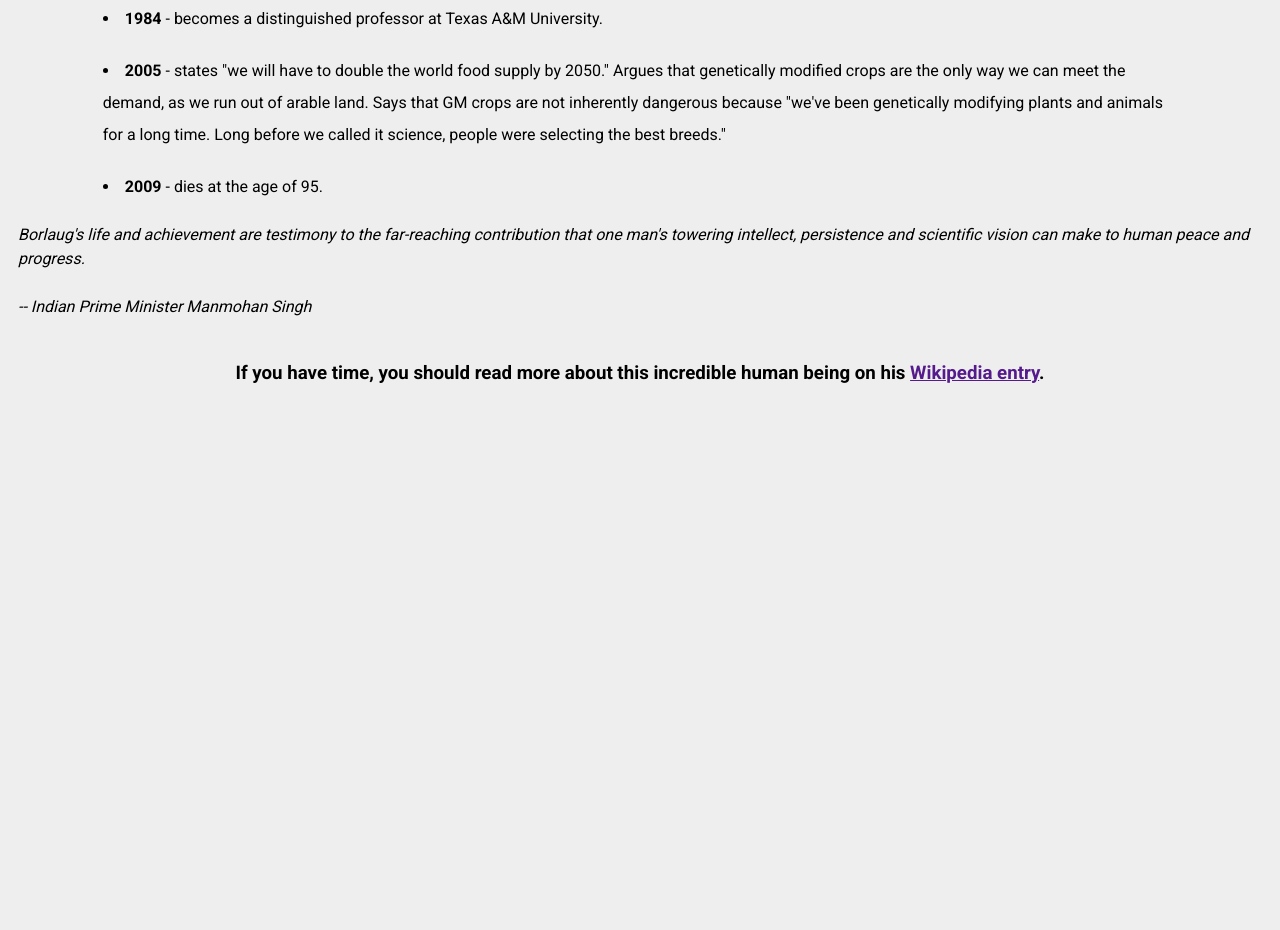
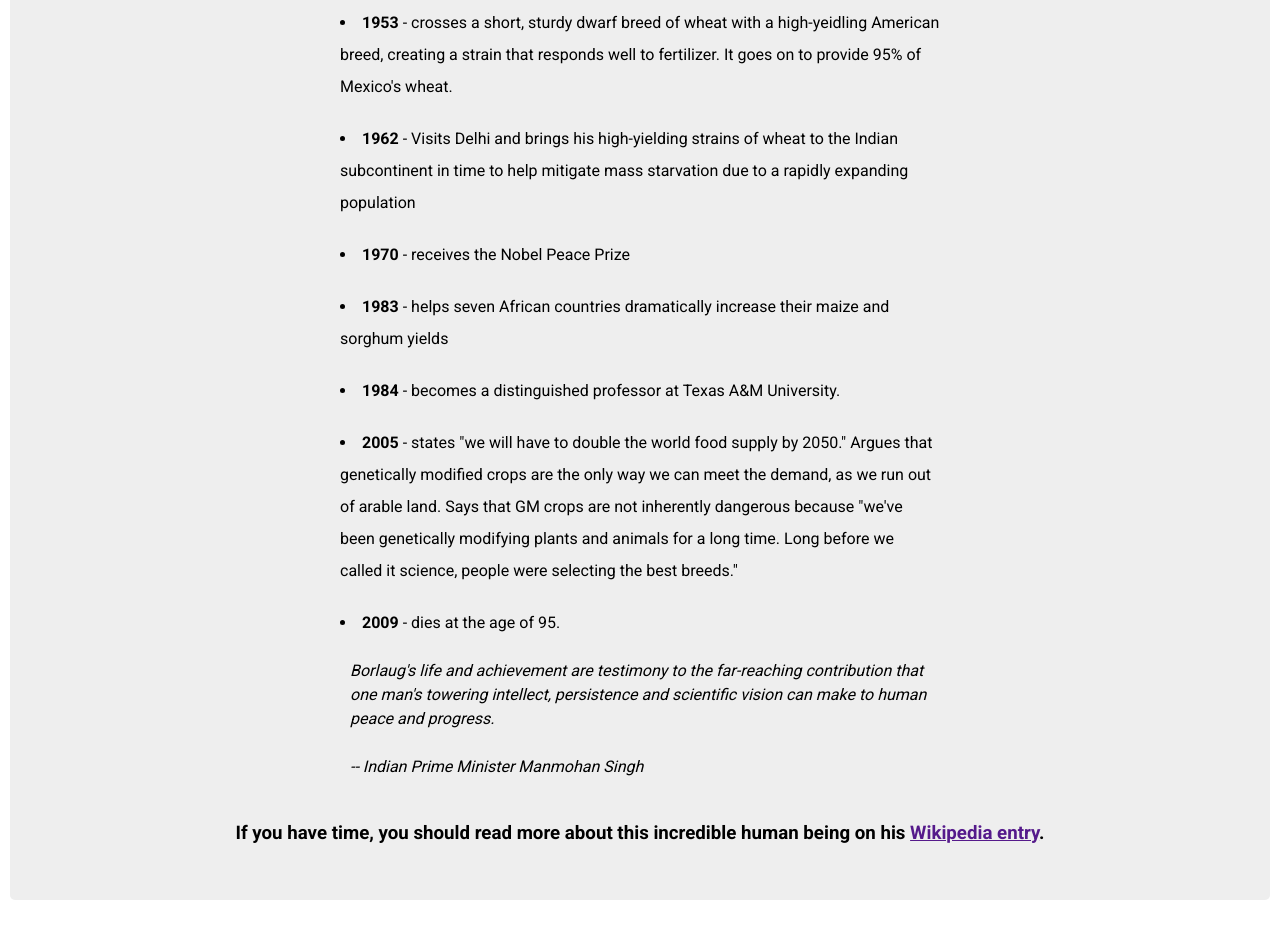
Before and after one commit to MarieAntonetteBacay/tribute-page-freecodecamp, a plain HTML site: page index.html in a window 1280 px wide. Shown: the part 1844-2774 px from the top of the page. Before the commit the page ends 2271 px from the top, so only its background shows below. Drawn offline with Linux system fonts and the light colour scheme.

Commit message:
added variables and media queries for responsiveness

```diff
--- a/index.html
+++ b/index.html
@@ -81,7 +81,7 @@
         Borlaug's life and achievement are testimony to the far-reaching contribution that one man's towering intellect, persistence and scientific vision can make to human peace and progress.
         <cite>-- Indian Prime Minister Manmohan Singh</cite>
     </blockquote>
-    <section class="container">
+    <section class="container center">
         <p>If you have time, you should read more about this incredible human being on his <a href="">Wikipedia entry</a>.</p>
     </section>
 </body>
--- a/style.css
+++ b/style.css
@@ -1,5 +1,11 @@
 *, *::before, *::after {
     box-sizing: border-box;
+}
+
+:root {
+    --font-size-1: 3.2rem;
+    --font-size-2: 1.872rem;
+    --font-size-3: 1.6rem;
 }
 
 html {
@@ -8,24 +14,28 @@ html {
 
 body {
     font-family: 'Roboto', sans-serif;
-    font-size: 1.6rem;
+    font-size: var(--font-size-3);
     background-color: #EEE;
 }
 
 img {
     max-width: 100%;
-    margin-bottom: 2rem;
+    margin: 2rem auto;
 }
 
 h1 {
-    font-size: 3.2rem;
+    font-size: var(--font-size-1);
     font-weight: 800;
     margin-bottom: 1.5rem;
 }
 
 h2 {
-    font-size: 1.872rem;
+    font-size: var(--font-size-2);
     margin: 5rem 0;
+}
+
+h2,
+blockquote {
     line-height: 1.5em;
 }
 
@@ -42,36 +52,38 @@ header {
 }
 
 figure {
-    margin: 2rem 0;
-    padding: 1.5rem;
+    margin: 2rem auto;
+    padding: 5%;
     background-color: #FFF;
 }
 
 .container {
-    display: block;
     margin: 0 auto;
     width: 85%;
 }
 
 ul {
-    margin: 0;
+    display: block;
     padding: 0;
     list-style-position: inside;
+    margin: 0 auto;
+    max-width: 600px;
 }
+
 
 li {
     margin: 1.25em 0;
     line-height: 2em;
 }
 
-.year {
+.year,
+section:last-of-type {
     font-weight: bold;
 }
 
 blockquote {
     margin: 0 0 0 10px;
     font-style: oblique;
-    line-height: 1.5em;
 }
 cite {
     margin-top: 1.5em;
@@ -79,9 +91,38 @@ cite {
 }
 
 section:last-of-type {
-    font-weight: bold;
-    font-size: 1.872rem;
-    text-align: center;
+    font-size: var(--font-size-2);
     line-height: 1.75em;
     margin: 2em auto;
 }
+
+@media (min-width: 425px) {
+
+    :root {
+        background-color: #FFF;
+        --font-size-1: 4rem;
+    }
+
+    body {
+        background-color: #EEE;
+        padding: .83em 0;
+        margin: 3rem 1rem;
+        border-radius: 5px;
+    }
+
+}
+
+@media (min-width: 600px) {
+    blockquote {
+        margin: 0 auto;
+        padding-left: 10px;
+        max-width: 600px;
+    }
+
+}
+
+@media (min-width: 1024px) {
+    figure {
+        padding: 5%;
+    }
+}
```
